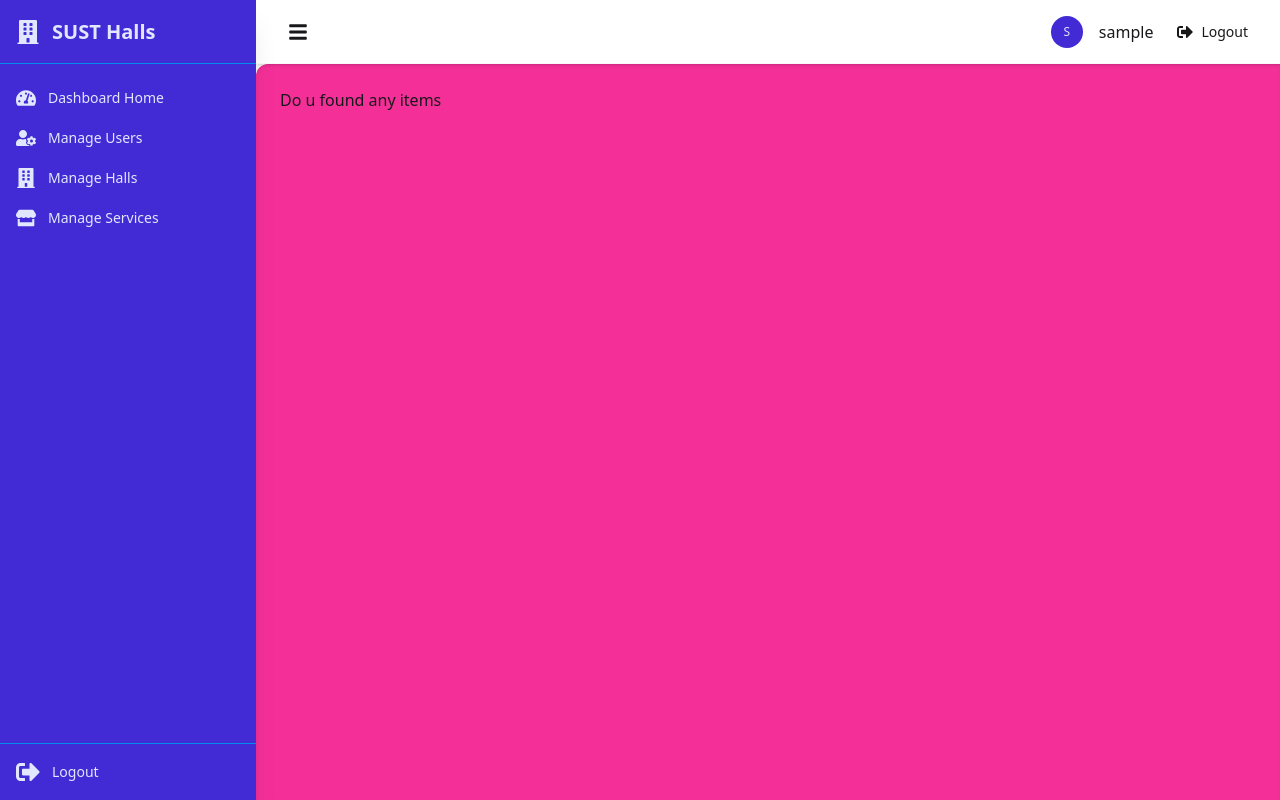
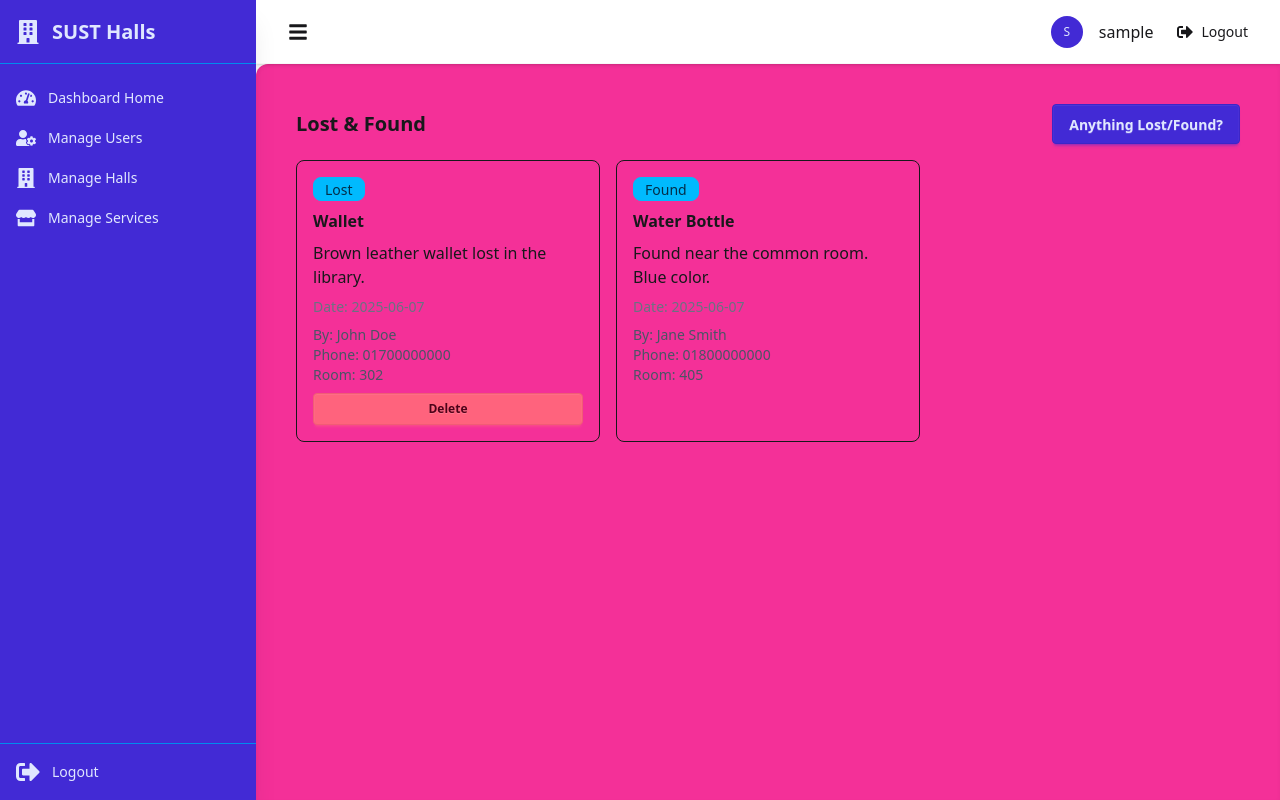
Before and after one commit to Muztahid-2020331021/Hall_Management_Web, a React (Vite) app in the folder frontend/: page /dashboard/lost-found-items in a window 1280 px wide. Built offline with nearby package versions, Linux system fonts and the light colour scheme; sample sign-in values are in the browser's storage.

Commit message:
Created LostFoundItems for students

```diff
--- a/frontend/src/pages/student/LostFoundItems.jsx
+++ b/frontend/src/pages/student/LostFoundItems.jsx
@@ -1,11 +1,215 @@
-import React from 'react';
+import { useState, useEffect } from "react";
+// import axios from "axios";
+
+// Dummy fetchCurrentUser function (replace with real API call)
+const fetchCurrentUser = async () => {
+  // const res = await axios.get("/api/user/me");
+  // return res.data;
+  return {
+    name: "John Doe",
+    phone: "01700000000",
+    room: "302",
+    registration_number: "20231234",
+  };
+};
 
 const LostFoundItems = () => {
-    return (
-        <div>
-            <p>Do u found any items</p>
-        </div>
-    );
+  const [currentUser, setCurrentUser] = useState(null);
+  const [items, setItems] = useState([
+    {
+      id: 1,
+      type: "lost",
+      itemName: "Wallet",
+      image: null,
+      details: "Brown leather wallet lost in the library.",
+      date: "2025-06-07",
+      postedBy: {
+        name: "John Doe",
+        phone: "01700000000",
+        room: "302",
+        registration_number: "20231234",
+      },
+    },
+    {
+      id: 2,
+      type: "found",
+      itemName: "Water Bottle",
+      image: null,
+      details: "Found near the common room. Blue color.",
+      date: "2025-06-07",
+      postedBy: {
+        name: "Jane Smith",
+        phone: "01800000000",
+        room: "405",
+        registration_number: "20234567",
+      },
+    },
+  ]);
+  const [showForm, setShowForm] = useState(false);
+  const [formData, setFormData] = useState({
+    type: "lost",
+    itemName: "",
+    image: null,
+    details: "",
+  });
+
+  useEffect(() => {
+    const loadUser = async () => {
+      const user = await fetchCurrentUser();
+      setCurrentUser(user);
+    };
+    loadUser();
+  }, []);
+
+  const handleSubmit = async (e) => {
+    e.preventDefault();
+
+    const newItem = {
+      id: Date.now(),
+      ...formData,
+      date: new Date().toISOString().split("T")[0],
+      postedBy: {
+        name: currentUser?.name || "Unknown",
+        phone: currentUser?.phone || "N/A",
+        room: currentUser?.room || "N/A",
+        registration_number: currentUser?.registration_number || "N/A",
+      },
+    };
+
+    setItems([newItem, ...items]);
+    setShowForm(false);
+    setFormData({
+      type: "lost",
+      itemName: "",
+      image: null,
+      details: "",
+    });
+  };
+
+  const handleDelete = (id) => {
+    setItems(items.filter((item) => item.id !== id));
+  };
+
+  return (
+    <div className="p-4">
+      <div className="flex justify-between items-center mb-4">
+        <h2 className="text-xl font-bold">Lost & Found</h2>
+        <button className="btn btn-primary" onClick={() => setShowForm(true)}>
+          Anything Lost/Found?
+        </button>
+      </div>
+
+      {showForm && (
+        <form
+          className="card p-4 border mb-4 space-y-3"
+          onSubmit={handleSubmit}
+        >
+          <div className="flex gap-4">
+            <label className="label cursor-pointer">
+              <input
+                type="radio"
+                name="type"
+                value="lost"
+                className="radio"
+                checked={formData.type === "lost"}
+                onChange={(e) =>
+                  setFormData({ ...formData, type: e.target.value })
+                }
+              />
+              <span className="label-text ml-2">Lost</span>
+            </label>
+            <label className="label cursor-pointer">
+              <input
+                type="radio"
+                name="type"
+                value="found"
+                className="radio"
+                checked={formData.type === "found"}
+                onChange={(e) =>
+                  setFormData({ ...formData, type: e.target.value })
+                }
+              />
+              <span className="label-text ml-2">Found</span>
+            </label>
+          </div>
+
+          <input
+            type="text"
+            placeholder="Item name"
+            className="input input-bordered w-full"
+            value={formData.itemName}
+            onChange={(e) =>
+              setFormData({ ...formData, itemName: e.target.value })
+            }
+            required
+          />
+          <textarea
+            className="textarea textarea-bordered w-full"
+            placeholder="Details"
+            value={formData.details}
+            onChange={(e) =>
+              setFormData({ ...formData, details: e.target.value })
+            }
+            required
+          ></textarea>
+
+          <input
+            type="file"
+            className="file-input file-input-bordered w-full"
+            onChange={(e) =>
+              setFormData({ ...formData, image: e.target.files[0] })
+            }
+          />
+
+          <div className="flex justify-end gap-2">
+            <button
+              type="button"
+              className="btn btn-ghost"
+              onClick={() => setShowForm(false)}
+            >
+              Cancel
+            </button>
+            <button type="submit" className="btn btn-primary">
+              Post
+            </button>
+          </div>
+        </form>
+      )}
+
+      <div className="grid md:grid-cols-2 lg:grid-cols-3 gap-4">
+        {items.map((item) => (
+          <div key={item.id} className="card border p-4 space-y-2">
+            <div className="badge badge-info capitalize w-fit">{item.type}</div>
+            <h3 className="font-bold">{item.itemName}</h3>
+            {item.image && (
+              <img
+                src={URL.createObjectURL(item.image)}
+                alt="Item"
+                className="rounded max-h-40 object-cover"
+              />
+            )}
+            <p>{item.details}</p>
+            <p className="text-sm text-gray-500">Date: {item.date}</p>
+            <div className="text-sm text-gray-600">
+              <p>By: {item.postedBy.name}</p>
+              <p>Phone: {item.postedBy.phone}</p>
+              <p>Room: {item.postedBy.room}</p>
+            </div>
+            {currentUser &&
+              item.postedBy.registration_number ===
+                currentUser.registration_number && (
+                <button
+                  onClick={() => handleDelete(item.id)}
+                  className="btn btn-sm btn-error"
+                >
+                  Delete
+                </button>
+              )}
+          </div>
+        ))}
+      </div>
+    </div>
+  );
 };
 
 export default LostFoundItems;
```
